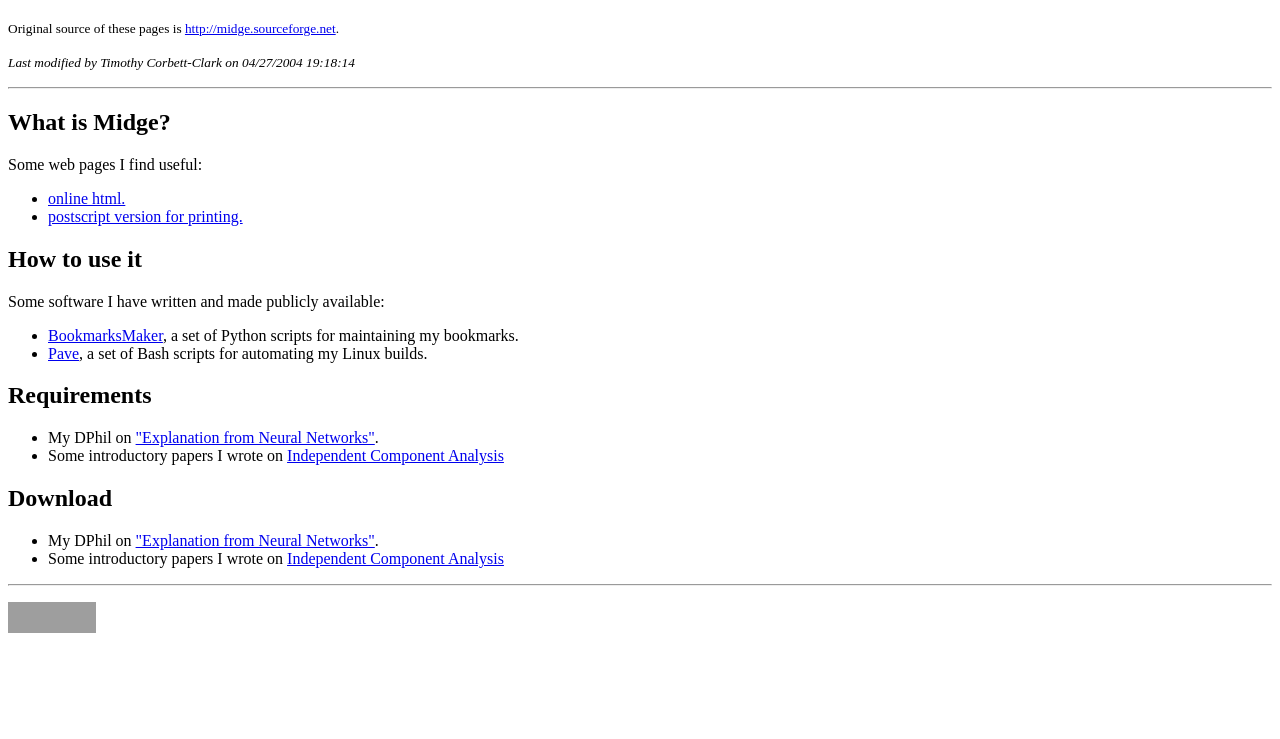
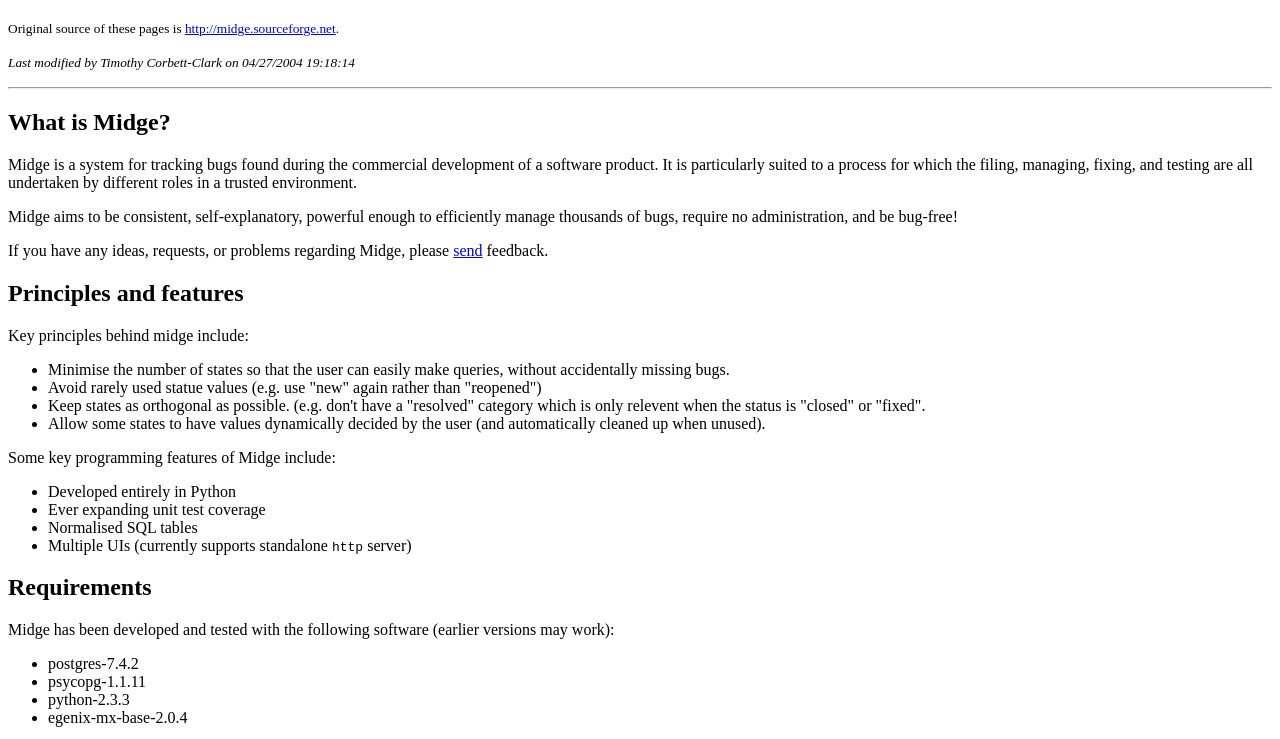
Before and after one commit to p/midge-website, a plain HTML site: page index.html in a window 1280 px wide. Shown: the part 61-800 px from the top of the page. Drawn offline with Linux system fonts and the light colour scheme; grey boxes are pictures that could not be loaded.

Commit message:
first real version

```diff
--- a/index.html
+++ b/index.html
@@ -30,40 +30,73 @@
 
  <h2>What is Midge?</h2>
  <p>
-    Some web pages I find useful:
+  Midge is a system for tracking bugs found during the commercial
+  development of a software product. It is particularly suited to a
+  process for which the filing, managing, fixing, and testing are all
+  undertaken by different roles in a trusted environment.
+ </p>
+ <p>
+  Midge aims to be consistent, self-explanatory, powerful enough to
+  efficiently manage thousands of bugs, require no administration, and
+  be bug-free!
+ </p>
+ <p>
+  If you have any ideas, requests, or problems regarding Midge,
+  please <a href="mailto:tcorbettclark@users.sf.net">send</a> feedback.
+ </p>
+
+ <h2>Principles and features</h2>
+  <p>
+   Key principles behind midge include:
   </p>
   <ul>
-    <li><a href="bookmarks.html">online html.</a></li>
-    <li><a href="bookmarks.ps">postscript version for printing.</a></li>
+
+   <li>Minimise the number of states so that the user can easily make
+    queries, without accidentally missing bugs.</li>
+
+   <li>Avoid rarely used statue values (e.g. use "new" again rather
+   than "reopened")</li>
+
+   <li>Keep states as orthogonal as possible. (e.g. don't have
+    a "resolved" category which is only relevent when the status is
+    "closed" or "fixed".</li>
+
+   <li>Allow some states to have values dynamically decided by the
+    user (and automatically cleaned up when unused).</li>
+
   </ul>
-
-  <h2>How to use it</h2>
   <p>
-    Some software I have written and made publicly available:
+   Some key programming features of Midge include:
   </p>
  <ul>
-    <li><a href="software/bookmarks/index.html">BookmarksMaker</a>, a set of Python scripts for maintaining my bookmarks.</li>
-    <li><a href="software/pave/index.html">Pave</a>, a set of Bash scripts for automating my Linux builds.</li>
+  <li>Developed entirely in Python</li>
+  <li>Ever expanding unit test coverage</li>
+  <li>Normalised SQL tables</li>
+  <li>Multiple UIs (currently supports standalone <tt>http</tt> server)</li>
  </ul>
 
  <h2>Requirements</h2>
+  <p>
+   Midge has been developed and tested with the following software
+   (earlier versions may work):
+  </p>
   <ul>
-    <li>My DPhil on <a href="research/dphil/index.html">"Explanation from Neural Networks"</a>.</li>
-    <li>Some introductory papers I wrote on <a href="research/ica/index.html">Independent Component Analysis</a></li>
+   <li>postgres-7.4.2</li>
+   <li>psycopg-1.1.11</li>
+   <li>python-2.3.3</li>
+   <li>egenix-mx-base-2.0.4</li>
   </ul>
 
  <h2>Download</h2>
-  <ul>
-    <li>My DPhil on <a href="research/dphil/index.html">"Explanation from Neural Networks"</a>.</li>
-    <li>Some introductory papers I wrote on <a href="research/ica/index.html">Independent Component Analysis</a></li>
-  </ul>
+  <p>
+   No releases yet - currently only available through CVS.
+  </p>
 
  <hr />
 
  <p>
   <a href="http://validator.w3.org/check/referer">
-       <img src="http://www.w3.org/Icons/valid-xhtml11"
-        alt="Valid XHTML 1.1!" height="31" width="88"/>
+    <img src="http://www.w3.org/Icons/valid-xhtml11" alt="Valid XHTML 1.1!" height="31" width="88"/>
   </a>
  </p>
 
```
Lines whose indentation alone changed are shown as unchanged.
